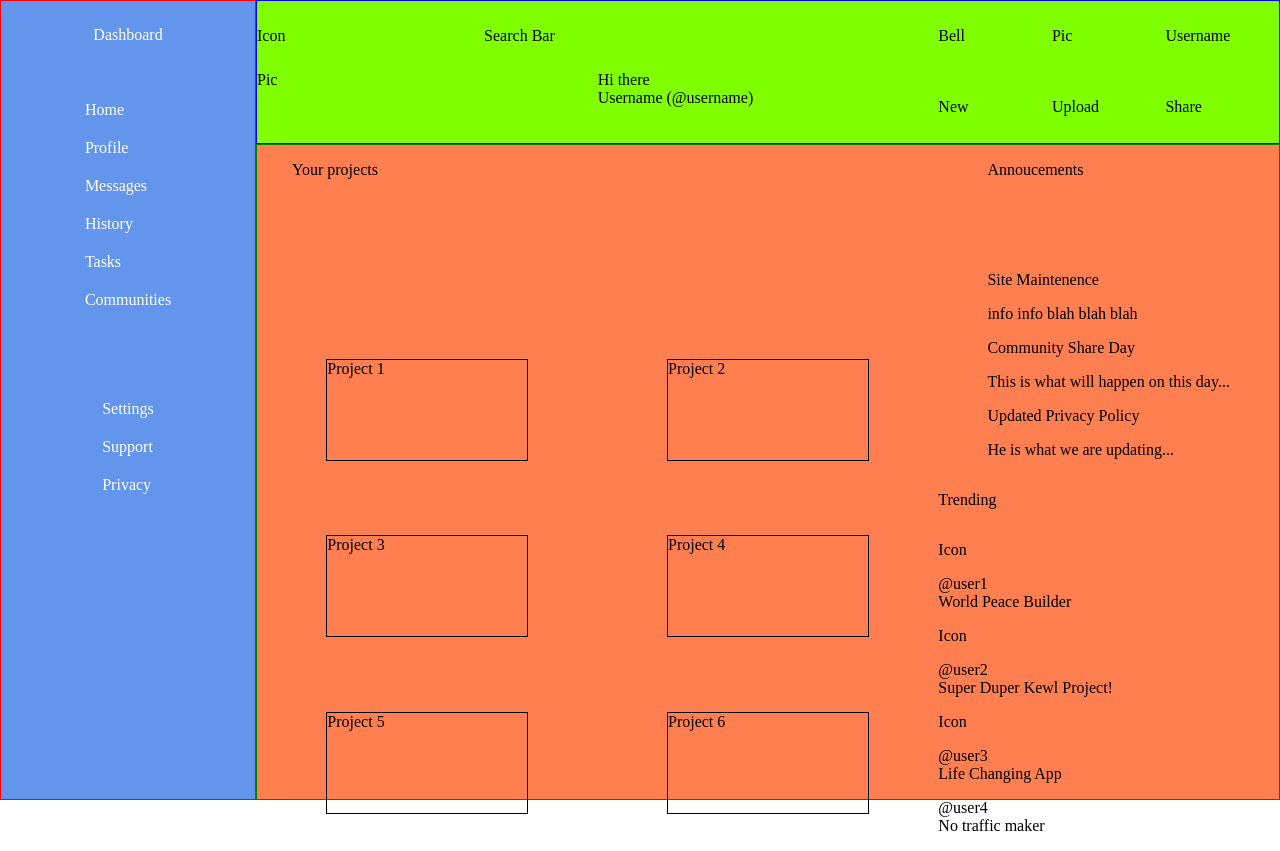
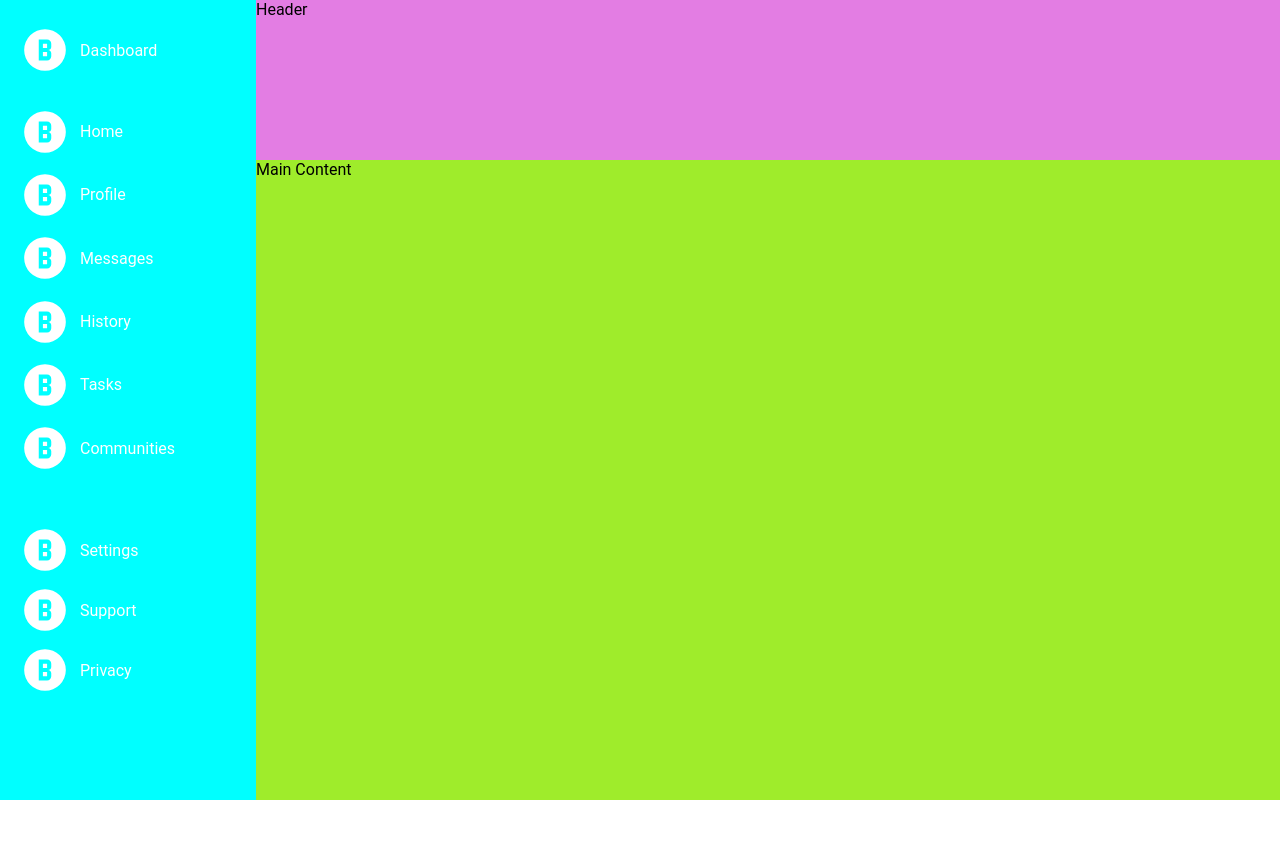
Before and after one commit to aeguggh5893/admin-dashboard, a plain HTML site: page index.html in a window 1280 px wide. After the commit the page ends 800 px from the top, so only its background shows below. Drawn offline with Linux system fonts and the light colour scheme.

Commit message:
Finish sidebar section

```diff
--- a/index.html
+++ b/index.html
@@ -1,107 +1,49 @@
 <!DOCTYPE html>
-<html lang="en-us">
+<html lang="en">
 <head>
     <meta charset="UTF-8">
+    <meta name="viewport" content="width=device-width, initial-scale=1.0">
     <title>Admin Dashboard</title>
     <link rel="stylesheet" href="style.css">
 </head>
 <body>
-        <div class="grid-container">
+    <div class="main">
         <div class="sidebar">
-                <div class="logo">
-                    <p>Dashboard</p>
-                </div>
-                <div class="menu">
-                    <ul>
-                        <li>Home</li>
-                        <li>Profile</li>
-                        <li>Messages</li>
-                        <li>History</li>
-                        <li>Tasks</li>
-                        <li>Communities</li>
-                    </ul>
-                </div>
-                <div class="settings">
-                    <ul>
-                        <li>Settings</li>
-                        <li>Support</li>
-                        <li>Privacy</li>
-                    </ul>
-                </div>
-            </div>
-
-            <div class="header">
-                <div class="navigation1">
-                    <div>Icon</div>
-                    <div class="navbar">Search Bar</div>
-                </div>
-                <div class="navigation2">
-                    <div class="bell">Bell</div>
-                    <div class="profile-pic">Pic</div>
-                    <div class="user">Username</div>
-                </div>
-                <div class="profile1">
-                    <div class="profile-pic">Pic</div>
-                    <div class="greeting">Hi there <br> Username (@username)</div>
-                </div>
-                <div class="option">
-                    <div class="button">New</div>
-                    <div class="button">Upload</div>
-                    <div class="button">Share</div>
-                </div>
-            </div>
-
-            <div class="main-content">
-                <div class="cards">
-                    <p>Your projects</p>
-                    <div class="card card1">Project 1</div>
-                    <div class="card card2">Project 2</div>
-                    <div class="card card3">Project 3</div>
-                    <div class="card card4">Project 4</div>
-                    <div class="card card5">Project 5</div>
-                    <div class="card card6">Project 6</div>
-                </div>
-                <div class="annoucements">
-                    <p>Annoucements</p>
-                    <div class="annouce-block">
-                        <div class="block1">
-                            <p>Site Maintenence</p>
-                            <p>info info blah blah blah</p>
-                        </div>
-                        <div class="block2">
-                            <p>Community Share Day</p>
-                            <p>This is what will happen on this day...</p>
-                        </div>
-                        <div class="block3">
-                            <p>Updated Privacy Policy</p>
-                            <p>He is what we are updating...</p>
-                        </div>
-                    </div>
-                </div>
-                <div class="trending">
-                    <p>Trending</p>
-                    <div class="trend-block">
-                        <div class="person">
-                            <p>Icon</p>
-                            <p>@user1 <br> World Peace Builder</p>
-                        </div>
-                        <div class="person">
-                            <p>Icon</p>
-                            <p>@user2 <br> Super Duper Kewl Project!</p>
-                        </div>
-                        <div class="person">
-                            <p>Icon</p>
-                            <p>@user3 <br> Life Changing App</p>
-                        </div>
-                        <div class="person">
-                            <p>@user4 <br> No traffic maker</p>
-                        </div>
-                    </div>
-                </div>
-            </div>
+                <div class="sidebar1">
+                    <svg xmlns="http://www.w3.org/2000/svg" viewBox="0 0 24 24"><title>alpha-b-circle</title><path d="M12,2A10,10 0 0,1 22,12A10,10 0 0,1 12,22A10,10 0 0,1 2,12A10,10 0 0,1 12,2M15,10.5V9A2,2 0 0,0 13,7H9V17H13A2,2 0 0,0 15,15V13.5C15,12.7 14.3,12 13.5,12C14.3,12 15,11.3 15,10.5M13,15H11V13H13V15M13,11H11V9H13V11Z" /></svg>
+                    <div>Dashboard</div>
                 </div>
 
 
-        <script src="app.js"></script>
+                <div class="sidebar2">
+                    <svg xmlns="http://www.w3.org/2000/svg" viewBox="0 0 24 24"><title>alpha-b-circle</title><path d="M12,2A10,10 0 0,1 22,12A10,10 0 0,1 12,22A10,10 0 0,1 2,12A10,10 0 0,1 12,2M15,10.5V9A2,2 0 0,0 13,7H9V17H13A2,2 0 0,0 15,15V13.5C15,12.7 14.3,12 13.5,12C14.3,12 15,11.3 15,10.5M13,15H11V13H13V15M13,11H11V9H13V11Z" /></svg>
+                    <div>Home</div>
+                    <svg xmlns="http://www.w3.org/2000/svg" viewBox="0 0 24 24"><title>alpha-b-circle</title><path d="M12,2A10,10 0 0,1 22,12A10,10 0 0,1 12,22A10,10 0 0,1 2,12A10,10 0 0,1 12,2M15,10.5V9A2,2 0 0,0 13,7H9V17H13A2,2 0 0,0 15,15V13.5C15,12.7 14.3,12 13.5,12C14.3,12 15,11.3 15,10.5M13,15H11V13H13V15M13,11H11V9H13V11Z" /></svg>
+                    <div>Profile</div>
+                    <svg xmlns="http://www.w3.org/2000/svg" viewBox="0 0 24 24"><title>alpha-b-circle</title><path d="M12,2A10,10 0 0,1 22,12A10,10 0 0,1 12,22A10,10 0 0,1 2,12A10,10 0 0,1 12,2M15,10.5V9A2,2 0 0,0 13,7H9V17H13A2,2 0 0,0 15,15V13.5C15,12.7 14.3,12 13.5,12C14.3,12 15,11.3 15,10.5M13,15H11V13H13V15M13,11H11V9H13V11Z" /></svg>
+                    <div>Messages</div>
+                    <svg xmlns="http://www.w3.org/2000/svg" viewBox="0 0 24 24"><title>alpha-b-circle</title><path d="M12,2A10,10 0 0,1 22,12A10,10 0 0,1 12,22A10,10 0 0,1 2,12A10,10 0 0,1 12,2M15,10.5V9A2,2 0 0,0 13,7H9V17H13A2,2 0 0,0 15,15V13.5C15,12.7 14.3,12 13.5,12C14.3,12 15,11.3 15,10.5M13,15H11V13H13V15M13,11H11V9H13V11Z" /></svg>
+                    <div>History</div>
+                    <svg xmlns="http://www.w3.org/2000/svg" viewBox="0 0 24 24"><title>alpha-b-circle</title><path d="M12,2A10,10 0 0,1 22,12A10,10 0 0,1 12,22A10,10 0 0,1 2,12A10,10 0 0,1 12,2M15,10.5V9A2,2 0 0,0 13,7H9V17H13A2,2 0 0,0 15,15V13.5C15,12.7 14.3,12 13.5,12C14.3,12 15,11.3 15,10.5M13,15H11V13H13V15M13,11H11V9H13V11Z" /></svg>
+                    <div>Tasks</div>
+                    <svg xmlns="http://www.w3.org/2000/svg" viewBox="0 0 24 24"><title>alpha-b-circle</title><path d="M12,2A10,10 0 0,1 22,12A10,10 0 0,1 12,22A10,10 0 0,1 2,12A10,10 0 0,1 12,2M15,10.5V9A2,2 0 0,0 13,7H9V17H13A2,2 0 0,0 15,15V13.5C15,12.7 14.3,12 13.5,12C14.3,12 15,11.3 15,10.5M13,15H11V13H13V15M13,11H11V9H13V11Z" /></svg>
+                    <div>Communities</div>
+                </div>
+
+
+                <div class="sidebar3">
+                    <svg xmlns="http://www.w3.org/2000/svg" viewBox="0 0 24 24"><title>alpha-b-circle</title><path d="M12,2A10,10 0 0,1 22,12A10,10 0 0,1 12,22A10,10 0 0,1 2,12A10,10 0 0,1 12,2M15,10.5V9A2,2 0 0,0 13,7H9V17H13A2,2 0 0,0 15,15V13.5C15,12.7 14.3,12 13.5,12C14.3,12 15,11.3 15,10.5M13,15H11V13H13V15M13,11H11V9H13V11Z" /></svg>
+                    <div>Settings</div>
+                    <svg xmlns="http://www.w3.org/2000/svg" viewBox="0 0 24 24"><title>alpha-b-circle</title><path d="M12,2A10,10 0 0,1 22,12A10,10 0 0,1 12,22A10,10 0 0,1 2,12A10,10 0 0,1 12,2M15,10.5V9A2,2 0 0,0 13,7H9V17H13A2,2 0 0,0 15,15V13.5C15,12.7 14.3,12 13.5,12C14.3,12 15,11.3 15,10.5M13,15H11V13H13V15M13,11H11V9H13V11Z" /></svg>
+                    <div>Support</div>
+                    <svg xmlns="http://www.w3.org/2000/svg" viewBox="0 0 24 24"><title>alpha-b-circle</title><path d="M12,2A10,10 0 0,1 22,12A10,10 0 0,1 12,22A10,10 0 0,1 2,12A10,10 0 0,1 12,2M15,10.5V9A2,2 0 0,0 13,7H9V17H13A2,2 0 0,0 15,15V13.5C15,12.7 14.3,12 13.5,12C14.3,12 15,11.3 15,10.5M13,15H11V13H13V15M13,11H11V9H13V11Z" /></svg>
+                    <div>Privacy</div>
+                </div>
+
+        </div>
+        <div class="header">Header</div>
+        <div class="main-content">Main Content</div>
+    </div>
+
 </body>
 </html>
--- a/style.css
+++ b/style.css
@@ -1,130 +1,64 @@
 body {
     width: 100vw;
     height: 100vh;
-    margin: 0;
-    padding: 0;
-}
-
-.grid-container {
-    display: grid;
-    height: 100vh;
-    grid-template-columns: 20vw 80vw;
-    grid-template-rows: 18vh 82vh;
-}
-
-ul {
-    list-style-type: none;
-    width: 100%;
-    height: 100%;
     padding: 0;
     margin: 0;
 }
 
-li {
-    margin-bottom: 20px;
+svg {
+    height: 50px;
+    width: 50px;
+    fill: white;
 }
 
-.logo {
-    justify-self: center;
-}
-
-.logo > p {
-    margin-top: 25px;
-    margin-bottom: 0;
+.main {
+    display: grid;
+    width: 100vw;
+    height: 100vh;
+    grid-template-columns: repeat(5, 1fr);
+    grid-template-rows: repeat(5, 1fr);
+    font-family: Roboto, sans-serif;
 }
 
 .sidebar {
-    border: 1px solid red;
-    grid-row: span 2;
-    background-color: cornflowerblue;
+    background: cyan;
+    grid-row: 1 / 6;
+    color: white;
     display: grid;
-    grid-template-rows: repeat(8, 1fr);
-    color: white;
+    grid-template-columns: 1fr;
+    grid-template-rows: 100px 400px 200px;
+    padding-left: 20px;
 }
 
-.sidebar > .menu {
-    grid-row: span 3;
-    justify-self: center;
+.sidebar1,
+.sidebar2,
+.sidebar3 {
+    display: grid;
+    grid-template-columns: auto 1fr;
+    align-items: center;
 }
 
-.sidebar > .settings {
-    grid-row: span 2;
-    justify-self: center;
+.sidebar1 div,
+.sidebar2 div,
+.sidebar3 div {
+    padding-left: 10px;
 }
 
-.header {
-    border: 1px solid blue;
-    background-color: chartreuse;
-    display: grid;
-    grid-template-columns: 2fr 1fr;
-    grid-template-rows: repeat(2, 1fr);
+.sidebar2 {
+    padding-bottom: 20px;
 }
 
-.navigation1 {
-    display: grid;
-    grid-template-columns: 1fr 2fr;
-    align-content: center;
-}
-
-.navigation2 {
-    display: grid;
-    grid-template-columns: repeat(3, 1fr);
-    align-content: center;
-}
-
-.option {
-    display: grid;
-    grid-template-columns: repeat(3, 1fr);
-    align-content: center;
-}
-
-.profile1 {
-    display: grid;
-    grid-template-columns: repeat(2, 1fr);
-    grid-template-rows: repeat(2, 1fr);
-}
-
-.profile1 > .profile-pic {
-    grid-row: span 2;
+.sidebar3 {
+    padding-top: 20px;
 }
 
 
+.header {
+    background: rgb(227, 125, 227);
+    grid-column: 2 / 6;
+}
 
 .main-content {
-    border: 1px solid green;
-    background-color: coral;
-    display: grid;
-    grid-template-columns: 2fr 1fr;
-    grid-template-rows: 1fr 1fr;
+    background: rgb(159, 236, 43);
+    grid-area: 2 / 2 / 6 / 6;
 }
-
-.cards {
-    grid-row: span 2;
-    display: grid;
-    grid-template-columns: repeat(2, 1fr);
-    grid-template-rows: repeat(4, 1fr);
-}
-
-.cards > p {
-    grid-column: span 2;
-    margin-left: 35px;
-}
-
-.card {
-    height: 100px;
-    width: 200px;
-    border: 1px solid black;
-    justify-self: center;
-    align-self: center;
-}
-
-.annoucements {
-    display: grid;
-    grid-template-rows: 1fr 2fr;
-    justify-content: center;
-}
-
-.trending {
-    display: grid;
-    justify-content: start;
-}
```
Lines whose indentation alone changed are shown as unchanged.
